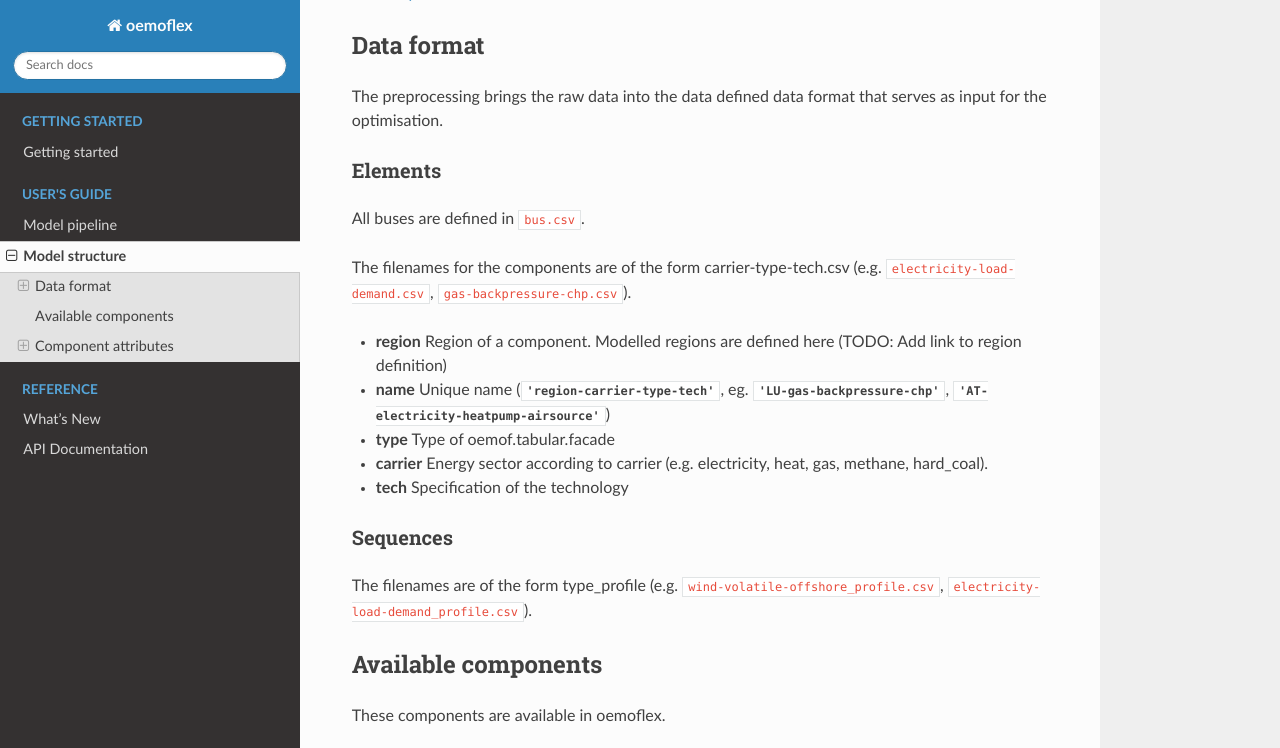
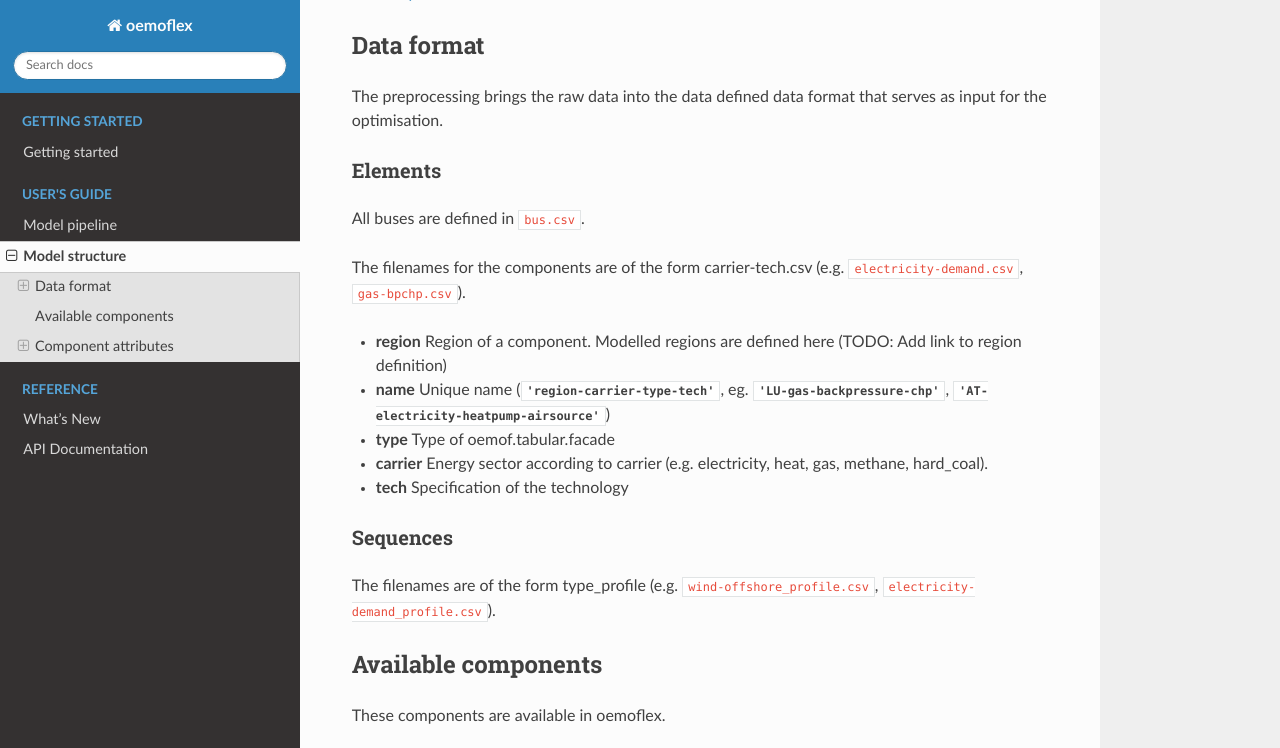
Before and after one commit to modex-flexmex/oemof-flexmex, a Sphinx documentation site: the page built from docs/model_structure.rst, in a window 1280 px wide and 900 px high, scrolled down 311 px, cut to the strip 0-748 px from the top of the window. Built offline with Sphinx 7.4.7 and the Read the Docs theme 2.0.0, drawn with Linux system fonts in a browser that asks for light colours; formulas are drawn with MathJax 3.

Commit message:
Update model_structure.rst

```diff
--- a/docs/model_structure.rst
+++ b/docs/model_structure.rst
@@ -22,7 +22,7 @@ Elements
 
 All buses are defined in :file:`bus.csv`.
 
-The filenames for the components are of the form carrier-type-tech.csv (e.g. :file:`electricity-load-demand.csv`, :file:`gas-backpressure-chp.csv`).
+The filenames for the components are of the form carrier-tech.csv (e.g. :file:`electricity-demand.csv`, :file:`gas-bpchp.csv`).
 
 * **region** Region of a component. Modelled regions are defined here (TODO: Add link to region
   definition)
@@ -37,7 +37,7 @@ Sequences
 ---------
 
 The filenames are of the form type_profile (e.g.
-:file:`wind-volatile-offshore_profile.csv`, :file:`electricity-load-demand_profile.csv`).
+:file:`wind-offshore_profile.csv`, :file:`electricity-demand_profile.csv`).
 
 Available components
 ====================
```
